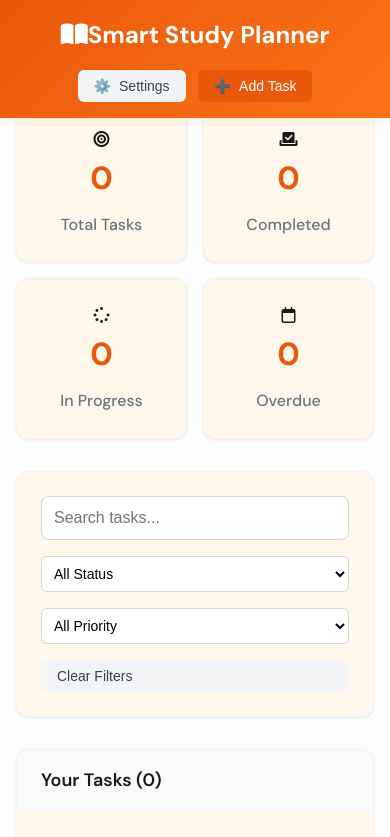
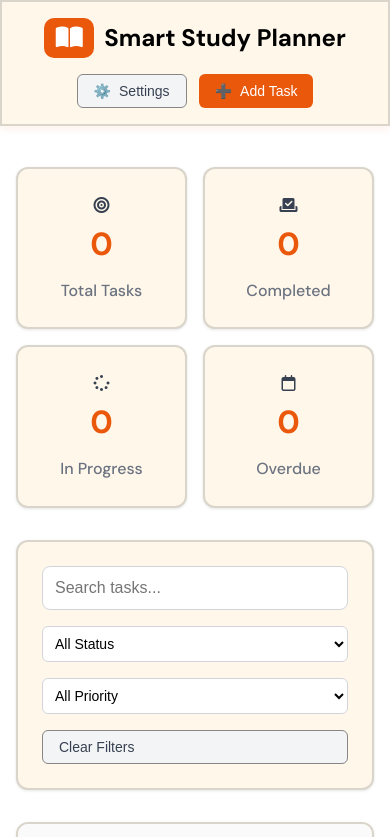
Before and after one commit to Jdamour12/smart-study-planner-app, a plain HTML site: page index.html in a window 390 px wide. Shown: the top 837 px of the page. Drawn offline with Linux system fonts and the light colour scheme.

Commit message:
Styled new added contents and improved the responsiveness

```diff
--- a/styles.css
+++ b/styles.css
@@ -7,7 +7,7 @@
 
 body {
     font-family: "DM Sans", sans-serif;
-    background-color: #fefefe;
+    background-color: white;
     color: #1a1a1a;
     line-height: 1.6;
 }
@@ -20,13 +20,14 @@ body {
 
 /* Header */
 .header {
-    background: linear-gradient(135deg, #ea580c 0%, #f97316 100%);
+    background: #FFF8EA;
     color: white;
     padding: 1rem 0;
     box-shadow: 0 2px 10px rgba(234, 88, 12, 0.1);
     position: fixed;
     width: 100%;
     top: 0;
+    border: 2px solid hsla(0, 0%, 43%, 0.253);
 }
 
 .header-content {
@@ -41,11 +42,32 @@ body {
 .header-title {
     font-size: 1.5rem;
     font-weight: 700;
+    color: black;
+}
+
+.header-title:hover {
+    cursor: pointer;
 }
 
 .header-actions {
     display: flex;
     gap: 0.75rem;
+}
+
+.header-content .header-title span i{
+    background-color: #ea580c;
+    width: 50px;
+    height: 40px;
+    align-items: center;
+    text-align: center;
+    margin-right: 10px;
+    padding-top: 7px;
+    color: white;
+    border-radius: 10px;
+}
+
+.header-content .header-title span i:hover{
+    cursor: pointer;
 }
 
 /* Main Content */
@@ -68,12 +90,16 @@ body {
 
 .stat-card {
     background: #FFF8EA;
-    border: 1px solid #f3f4f6;
+    border: 2px solid hsla(0, 0%, 43%, 0.253);
     border-radius: 12px;
     padding: 1.5rem;
     text-align: center;
     box-shadow: 0 1px 3px rgba(0, 0, 0, 0.1);
     transition: transform 0.2s, box-shadow 0.2s;
+}
+
+.stat-card i{
+    color: #374151;
 }
 
 .stat-card:hover {
@@ -101,6 +127,7 @@ body {
     padding: 1.5rem;
     margin-bottom: 2rem;
     box-shadow: 0 1px 3px rgba(0, 0, 0, 0.1);
+    border: 2px solid hsla(0, 0%, 43%, 0.253);
 }
 
 .search-container {
@@ -144,6 +171,7 @@ body {
     border-radius: 12px;
     box-shadow: 0 1px 3px rgba(0, 0, 0, 0.1);
     overflow: hidden;
+    border: 2px solid hsla(0, 0%, 43%, 0.253);
 }
 
 .tasks-list {
@@ -313,6 +341,7 @@ body {
 .btn-secondary {
     background-color: #f3f4f6;
     color: #374151;
+    border: 1px solid #878585;
 }
 
 .btn-secondary:hover {
@@ -542,6 +571,9 @@ body {
 
 /*   Responsive */
 @media (max-width: 768px) {
+    .main {
+        margin-top: 65px;
+    }
     .header-content {
         flex-direction: column;
         gap: 1rem;
```
